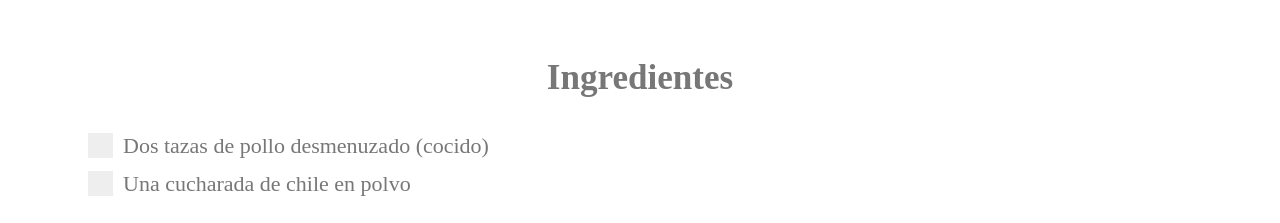
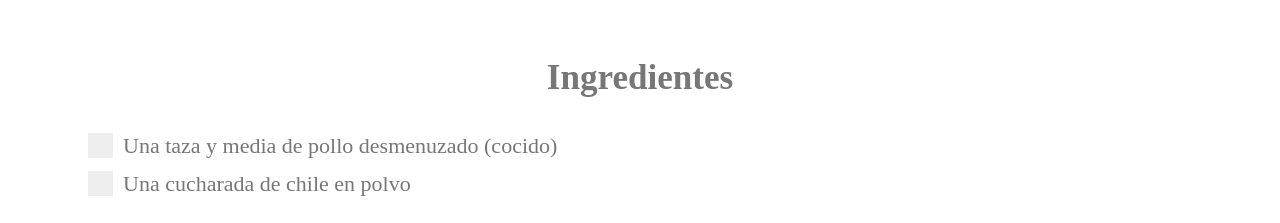
Before and after one commit to average-yug/chimichangas, a plain HTML site: page recipe.html in a window 1280 px wide. Shown: the part 1260-1483 px from the top of the page. Drawn offline with Linux system fonts and the light colour scheme; a web font is replaced by a local one.

Commit message:
Update recipe.html

```diff
--- a/recipe.html
+++ b/recipe.html
@@ -170,7 +170,7 @@
   <center>
         <div style="color: #777;background-color:white;text-align:center;padding:50px 80px;text-align: justify;">
           <h3 style="text-align:center;">Ingredientes</h3>
-          <p><label class="container">Dos tazas de pollo desmenuzado (cocido)
+          <p><label class="container">Una taza y media de pollo desmenuzado (cocido)
             <input type="checkbox">
             <span class="checkmark"></span>
           <br>
```
